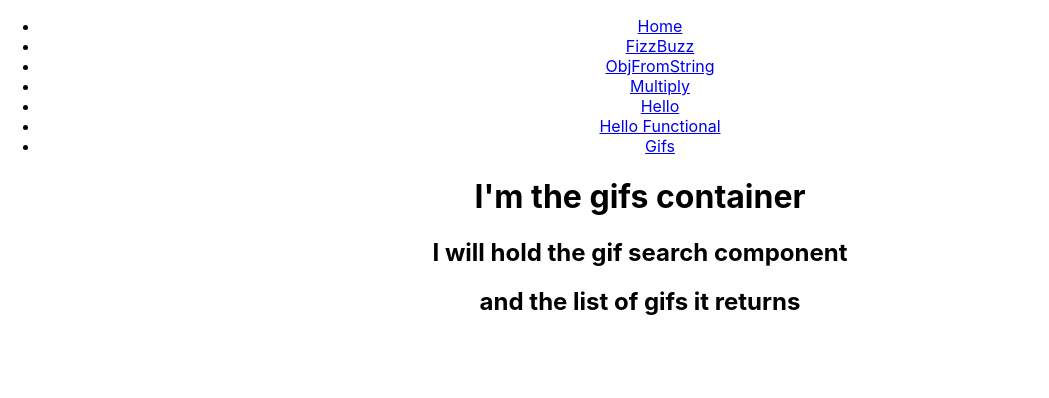
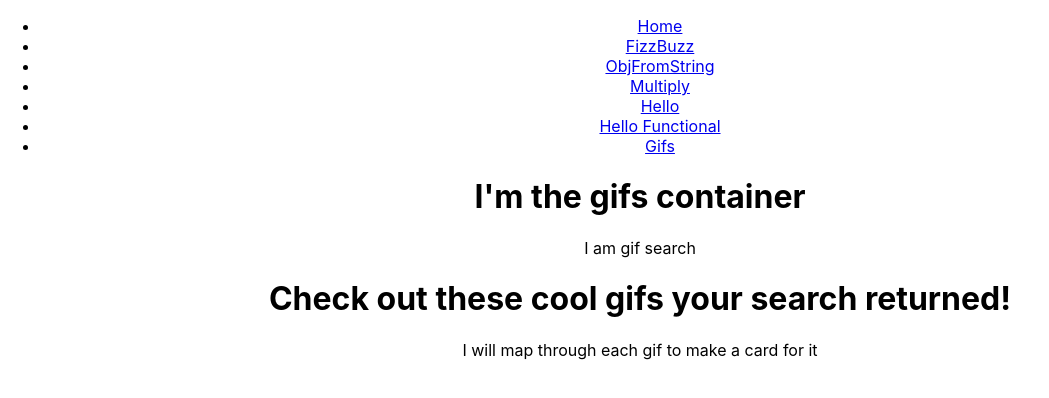
Before and after one commit to MMcClure11/practice-constructor.io, a React (Create React App) app: page /gifs in a window 1280 px wide. Shown: the top 398 px of the page, without its empty margins (0-1049 px from the left). Built offline with nearby package versions, Linux system fonts and the light colour scheme.

Commit message:
Add gif search and list components

```diff
--- /dev/null
+++ b/src/components/GifSearch.js
@@ -0,0 +1,11 @@
+import React from 'react'
+
+const GifSearch = () => {
+  return (
+    <div>
+      I am gif search
+    </div>
+  )
+}
+
+export default GifSearch
--- a/src/containers/GifsContainer.js
+++ b/src/containers/GifsContainer.js
@@ -1,11 +1,13 @@
 import React from 'react'
+import GifSearch from '../components/GifSearch'
+import GifsList from './GifsList'
 
 const GifsContainer = () => {
   return (
     <div>
       <h1>I'm the gifs container</h1>
-      <h2>I will hold the gif search component</h2>
-      <h2>and the list of gifs it returns</h2>
+      <GifSearch />
+      <GifsList />
     </div>
   )
 }
--- /dev/null
+++ b/src/containers/GifsList.js
@@ -0,0 +1,12 @@
+import React from 'react'
+
+const GifsList = () => {
+  return (
+    <div>
+      <h1>Check out these cool gifs your search returned!</h1>
+      <p>I will map through each gif to make a card for it</p>
+    </div>
+  )
+}
+
+export default GifsList
```
